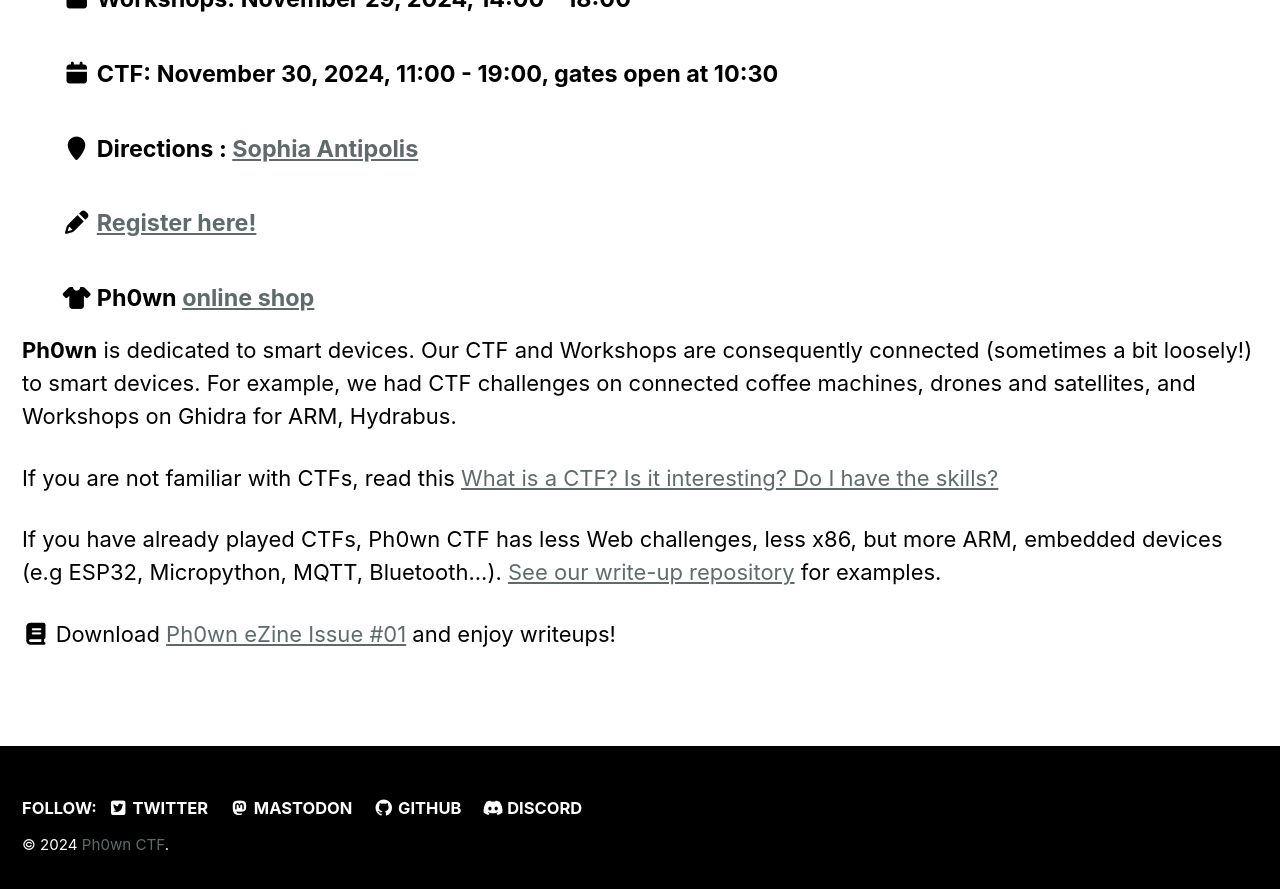
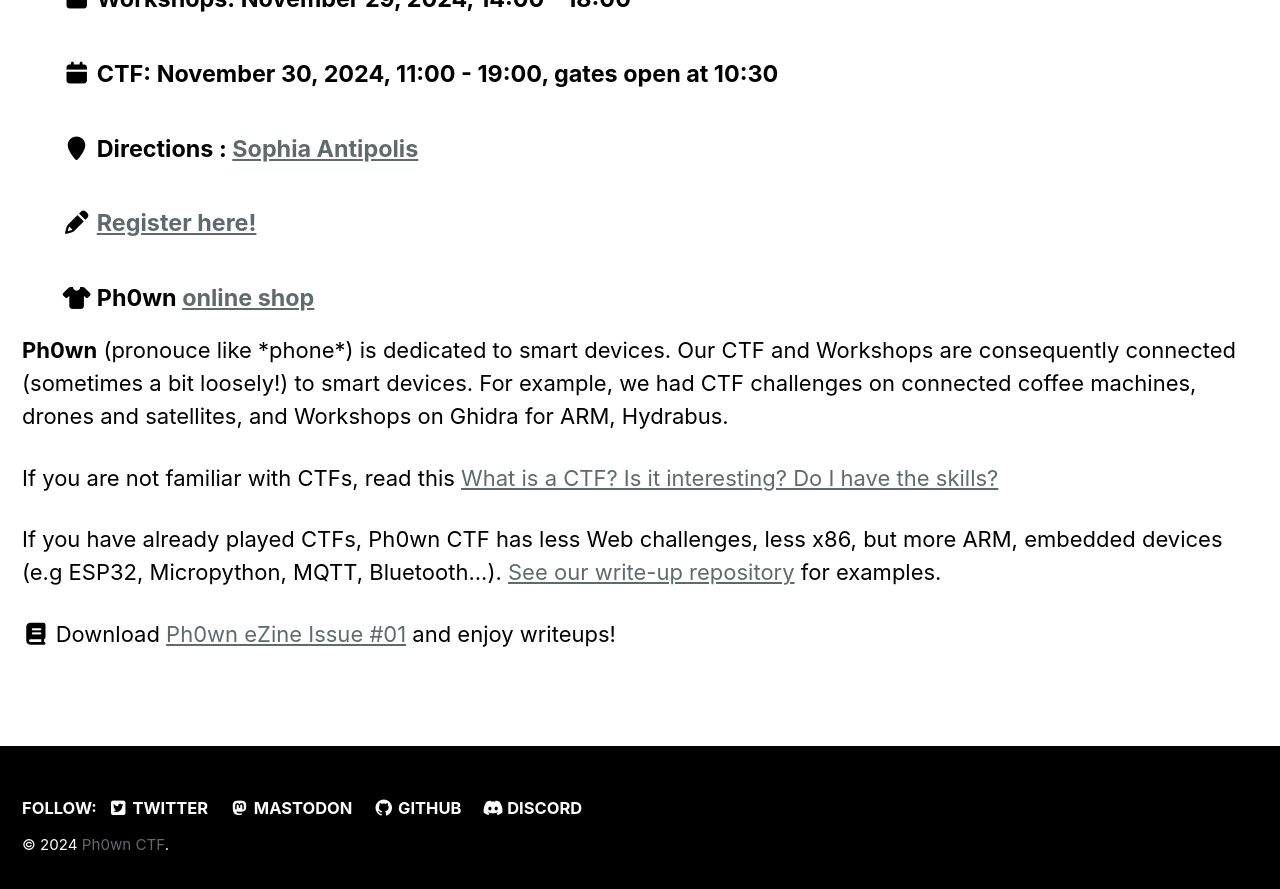
Before and after one commit to ph0wn/ph0wn.github.io, a Jekyll site: the page built from _pages/index.html, in a window 1280 px wide and 900 px high, scrolled down 676 px. Shown: the top 889 px of the window. Built offline with Jekyll 4.4.1, drawn with Linux system fonts in a browser that asks for light colours; cached includes are drawn as plain includes.

Commit message:
prononciation

```diff
--- a/_pages/index.html
+++ b/_pages/index.html
@@ -31,7 +31,7 @@ header:
     </li>
   </ul>
     <p>
-      <b>Ph0wn</b> is dedicated to smart devices. Our CTF and Workshops are consequently connected (sometimes a bit loosely!) to smart devices.
+      <b>Ph0wn</b> (pronouce like *phone*) is dedicated to smart devices. Our CTF and Workshops are consequently connected (sometimes a bit loosely!) to smart devices.
       For example, we had CTF challenges on connected coffee machines, drones and satellites, and Workshops on Ghidra for ARM, Hydrabus.
     </p>
     <p>
```
